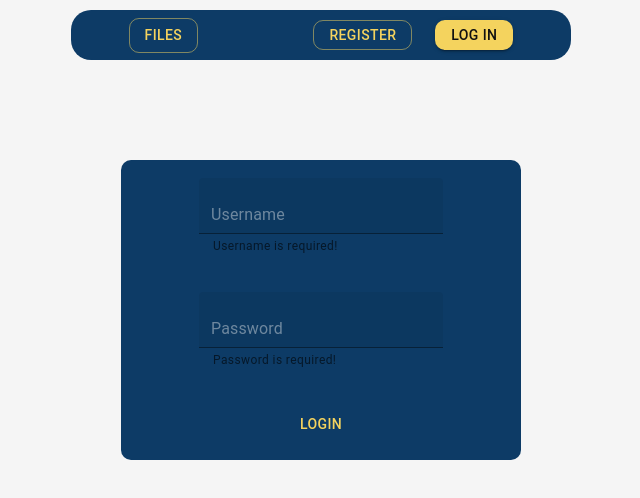
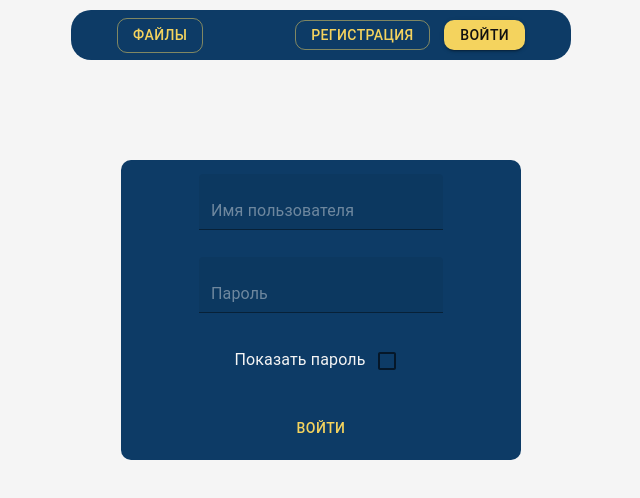
Before and after one commit to 2two2d/IPSTTaskFour, a React (Vite) app: page /authenticate in a window 1280 px wide. Shown: the top 498 px of the page, without its empty margins (319-959 px from the left). Built offline with nearby package versions, Linux system fonts and the light colour scheme.

Commit message:
Добил авторизацию

```diff
--- a/src/App.tsx
+++ b/src/App.tsx
@@ -1,7 +1,15 @@
 import HeaderApp from "./components/HeaderApp.tsx";
 import {Outlet} from "react-router-dom";
+import {useEffect} from "react";
+import authService from "./services/auth.service.ts";
 
 function App() {
+
+    const token: string = authService.getToken()
+
+    useEffect(() => {
+        console.log(token)
+    }, [token]);
 
     return (
       <>
--- a/src/components/HeaderApp.tsx
+++ b/src/components/HeaderApp.tsx
@@ -1,5 +1,6 @@
 import {Box, Button} from "@mui/material";
 import {useLocation, useNavigate} from "react-router-dom";
+import authService from "../services/auth.service.ts";
 
 const HeaderApp = () => {
 
@@ -11,23 +12,31 @@ const HeaderApp = () => {
         return location.pathname === path
     }
 
+    const logout = () => {
+        authService.logout()
+        navigate(0)
+    }
+
     return (
         <Box id="header">
             <Box id="header__nav" sx={{backgroundColor: 'primary.main'}}>
                 <Button
                     color={'secondary'}
                     variant={isCurrentPath('/') ? 'contained' : 'outlined'}
-                    onClick={() => navigate('/')}
-                >Files</Button>
+                >Файлы</Button>
                 <div id="auth_button_group">
+                    { authService.getToken() ?
                         <Button
                             color={'secondary'}
+                            onClick={() => logout()}>Выйти</Button>
+                    : <><Button
+                            color={'secondary'}
                             variant={isCurrentPath('/register') ? 'contained' : 'outlined'}
-                        onClick={() => navigate('/register')}>Register</Button>
+                            onClick={() => navigate('/register')}>Регистрация</Button>
                         <Button
                             color={'secondary'}
                             variant={isCurrentPath('/authenticate') ? 'contained' : 'outlined'}
-                        onClick={() => navigate('/authenticate')}>Log in</Button>
+                            onClick={() => navigate('/authenticate')}>Войти</Button></>}
                 </div>
             </Box>
         </Box>
--- a/src/components/auth/LoginForm.tsx
+++ b/src/components/auth/LoginForm.tsx
@@ -1,42 +1,58 @@
-import {SubmitHandler, useForm} from "react-hook-form";
-import {Button, TextField} from "@mui/material";
+import {useForm} from "react-hook-form";
+import {Button, Checkbox, TextField, Typography} from "@mui/material";
 import * as React from "react";
 import {TInputs} from "../../types/TFormInputs.ts";
+import {useState} from "react";
+import {useNavigate} from "react-router-dom";
+import {useLogin} from "../../hooks/authHooks/useLogin.ts";
 
 const LoginForm = () => {
 
-    const {register, handleSubmit, formState: {errors}} = useForm<TInputs>()
+    const [checked, setChecked] = useState<boolean>(false)
 
-    const onSubmit: SubmitHandler<TInputs> = (data: TInputs): void => {
-        console.log(data)
-    }
+    const {register, handleSubmit, formState: {errors}, getValues} = useForm<TInputs>()
+
+    const navigate = useNavigate()
+
+    const [errorMessage, setErrorMessage] = useState<string>('')
+
+    const login = useLogin({login: getValues('username'),
+                                                               password: getValues('password')},
+                                                               setErrorMessage,
+                                                               navigate)
 
     return (
-        <form id="login_form" onSubmit={handleSubmit(onSubmit)}>
+        <form id="login_form" onSubmit={handleSubmit(() => login())}>
             <TextField
                 {...register('username', {required: true})}
                 error={Boolean(errors.username)}
                 color="secondary"
                 sx={{input: {color: "whitesmoke"}}}
                 variant="filled"
-                placeholder="Username"
-                helperText="Username is required!">
+                placeholder="Имя пользователя"
+                helperText={Boolean(errors.username) && "НЕобходимо имя пользователя!"}>
             </TextField>
             <TextField
                 {...register('password', {required: true})}
                 error={Boolean(errors.password)}
-                type="password"
+                type={checked ? 'text': 'password'}
                 color="secondary"
                 sx={{input: {color: "whitesmoke"}}}
                 variant="filled"
-                placeholder="Password"
-                helperText="Password is required!">
+                placeholder="Пароль"
+                helperText={Boolean(errors.password) && "Необходим пароль!"}>
             </TextField>
+            <Typography id="show_password">Показать пароль<Checkbox
+                color="secondary"
+                onClick={() => setChecked(!checked)}
+            ></Checkbox>
+            </Typography>
+            {errorMessage && <Typography id="error_message">{errorMessage}</Typography>}
             <Button
                 type="submit"
                 onSubmit={(e: React.FormEvent<HTMLButtonElement>)=>e.preventDefault()}
                 color="secondary"
-            >Login</Button>
+            >Войти</Button>
         </form>
     )
 }
--- a/src/components/registration/RegisterForm.tsx
+++ b/src/components/registration/RegisterForm.tsx
@@ -1,50 +1,54 @@
-import {SubmitHandler, useForm} from "react-hook-form";
-import {Button, TextField} from "@mui/material";
+import {useForm} from "react-hook-form";
+import {Button, Checkbox, TextField, Typography} from "@mui/material";
 import * as React from "react";
 import {TInputs} from "../../types/TFormInputs.ts";
-import {useMutation} from "@tanstack/react-query";
-import {TAuthPayload} from "../../types/TAuth.ts";
-import authService from "../../services/auth.service.ts";
+import {useState} from "react";
+import {useNavigate} from "react-router-dom";
+import {useRegister} from "../../hooks/authHooks/useRegister.ts";
 
 const RegisterForm = () => {
 
-    const {register, handleSubmit, formState: {errors}} = useForm<TInputs>()
+    const navigate = useNavigate()
 
-    const {mutate} = useMutation({
-        mutationKey: ['register'],
-        mutationFn: (data: TAuthPayload) => authService.register(data)
-    })
+    const [checked, setChecked] = useState<boolean>(false)
 
-    const onSubmit: SubmitHandler<TInputs> = (data: TInputs): void => {
-        mutate({login: data.username, password: data.password})
-    }
+    const {register, handleSubmit, formState: {errors}, getValues} = useForm<TInputs>()
+
+    const registerUser = useRegister({login: getValues('username'),
+                                                                         password: getValues('password')},
+                                                                         navigate)
 
     return (
-        <form id="register_form" onSubmit={handleSubmit(onSubmit)}>
+        <form id="register_form" onSubmit={handleSubmit(() => registerUser())}>
             <TextField
                 {...register('username', {required: true})}
                 error={Boolean(errors.username)}
                 color="secondary"
                 sx={{input: {color: "whitesmoke"}}}
                 variant="filled"
-                placeholder="Username"
-                helperText={Boolean(errors.username) && "Username is required!"}>
+                placeholder="Имя пользователя"
+                helperText={Boolean(errors.username) && "Необходимо имя пользователя!"}>
             </TextField>
             <TextField
                 {...register('password', {required: true})}
                 error={Boolean(errors.password)}
-                type="password"
+                type={checked ? 'text': 'password'}
                 color="secondary"
                 sx={{input: {color: "whitesmoke"}}}
                 variant="filled"
-                placeholder="Password"
-                helperText={Boolean(errors.password) && "Password is required!"}>
+                placeholder="Пароль"
+                helperText={Boolean(errors.password) && "Необходим пароль!"}>
             </TextField>
+            <Typography id="show_password">Показать пароль<Checkbox
+                    color="secondary"
+                    onClick={() => setChecked(!checked)}
+                ></Checkbox>
+            </Typography>
             <Button
                 type="submit"
                 onSubmit={(e: React.FormEvent<HTMLButtonElement>)=>e.preventDefault()}
                 color="secondary"
-            >Register</Button>
+            >Зарегистрироваться</Button>
         </form>
     )
 }
--- /dev/null
+++ b/src/hooks/authHooks/useLogin.ts
@@ -0,0 +1,19 @@
+import {TAuthPayload} from "../../types/TAuth.ts";
+import {useMutation} from "@tanstack/react-query";
+import authService from "../../services/auth.service.ts";
+
+export const useLogin = (data: TAuthPayload, setErrorMessage, navigate)=> {
+    const {mutate: login} = useMutation({
+        mutationKey: ['login'],
+        mutationFn: () => authService.login(data),
+        onSuccess: () => {
+            setErrorMessage(() => '')
+            navigate('/')
+        },
+        onError: (error: Error) => {
+            setErrorMessage(() => error.response.data.message)
+        }
+    })
+
+    return login
+}
--- /dev/null
+++ b/src/hooks/authHooks/useRegister.ts
@@ -0,0 +1,15 @@
+import {TAuthPayload} from "../../types/TAuth.ts";
+import {useMutation} from "@tanstack/react-query";
+import authService from "../../services/auth.service.ts";
+
+export const useRegister = (data: TAuthPayload, navigate)=> {
+    const {mutate: register} = useMutation({
+        mutationKey: ['register'],
+        mutationFn: () => authService.register(data),
+        onSuccess: () => {
+            navigate('/')
+        }
+    })
+
+    return register
+}
--- a/src/style/index.css
+++ b/src/style/index.css
@@ -35,7 +35,7 @@
     }
 
     #auth_button_group {
-        width: 200px;
+        width: 230px;
         display: flex;
         justify-content: space-between;
 
@@ -56,4 +56,15 @@
     background-color: #0D3B66;
     color: whitesmoke;
     border-radius: 10px;
+
+    #error_message {
+        height: 0;
+        position: relative;
+        font-size: 0.9em;
+        color: indianred;
+    }
+
+    #show_password {
+        color: whitesmoke;
+    }
 }
--- a/src/views/AuthView.tsx
+++ b/src/views/AuthView.tsx
@@ -1,7 +1,6 @@
 import LoginForm from "../components/auth/LoginForm.tsx";
 
 const AuthView = () => {
-
 
     return (
         <div>
--- a/src/views/HomeView.tsx
+++ b/src/views/HomeView.tsx
@@ -1,5 +1,4 @@
 const HomeView = () => {
-
 
     return (
         <div>
```
Also changed, not shown: src/main.tsx (+2 -20 lines), src/routes.tsx (added, +28 -0 lines). Lines whose indentation alone changed are shown as unchanged.
